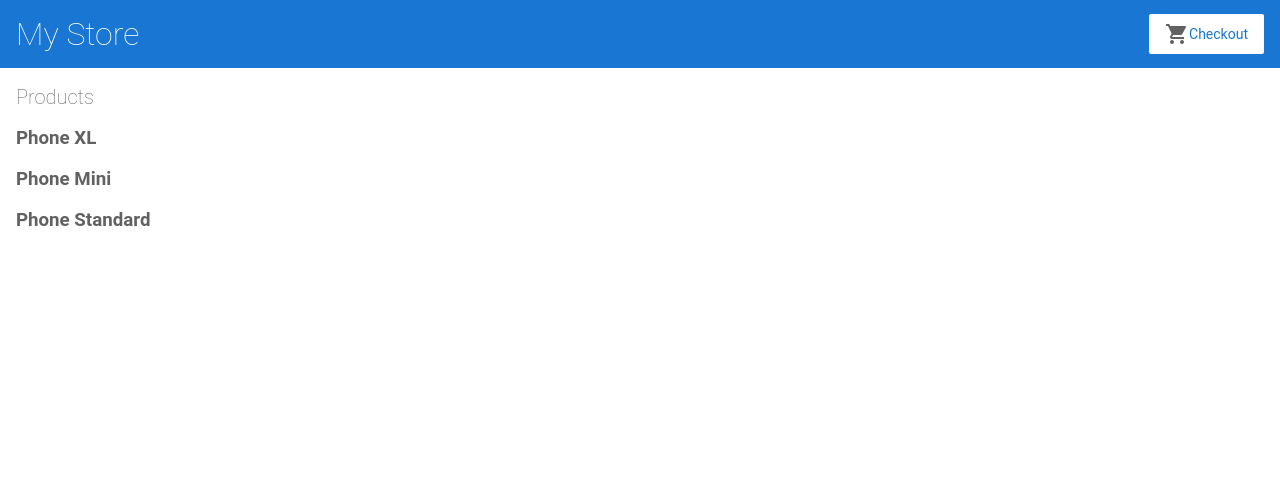
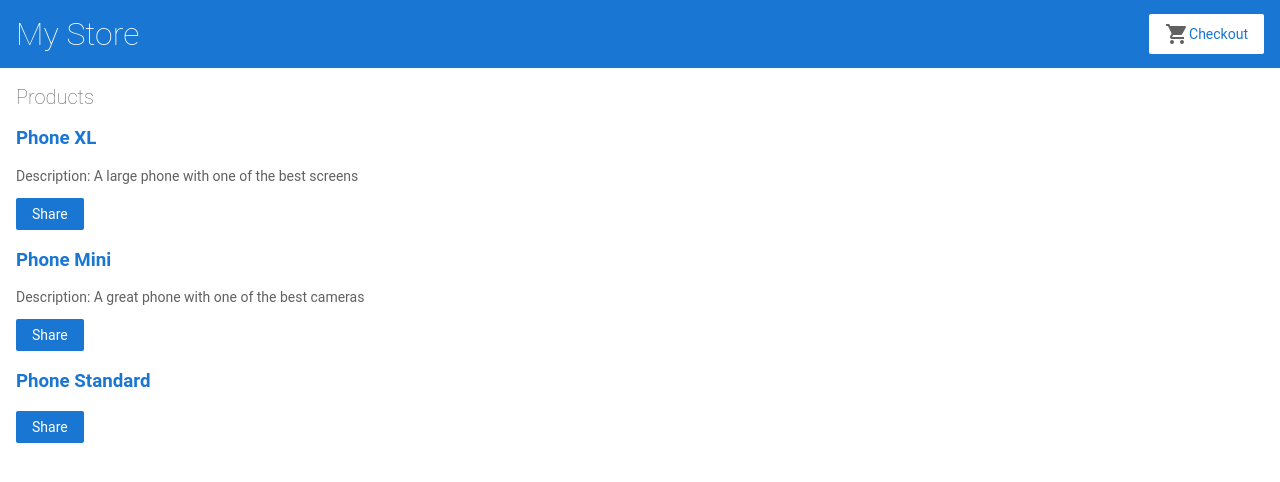
Before and after one commit to NicasioSirvent/phone-store, an Angular app: page / in a window 1280 px wide. Shown: the top 482 px of the page. Built offline with nearby package versions, Linux system fonts and the light colour scheme.

Commit message:
add link, descr and share button to list

```diff
--- a/src/app/product-list/product-list.component.html
+++ b/src/app/product-list/product-list.component.html
@@ -1,7 +1,19 @@
 <h2>Products</h2>
 
 <div *ngFor="let product of products">
-    <h3>{{ product.name }}</h3>
+    <h3>
+        <a [title]="product.name + ' details'">
+            {{ product.name }}
+        </a>
+    </h3>
+
+    <p *ngIf="product.description">
+        Description: {{ product.description }}
+    </p>
+
+    <button type="button" (click)="share()">
+        Share
+    </button>
 </div>
 
 
```
